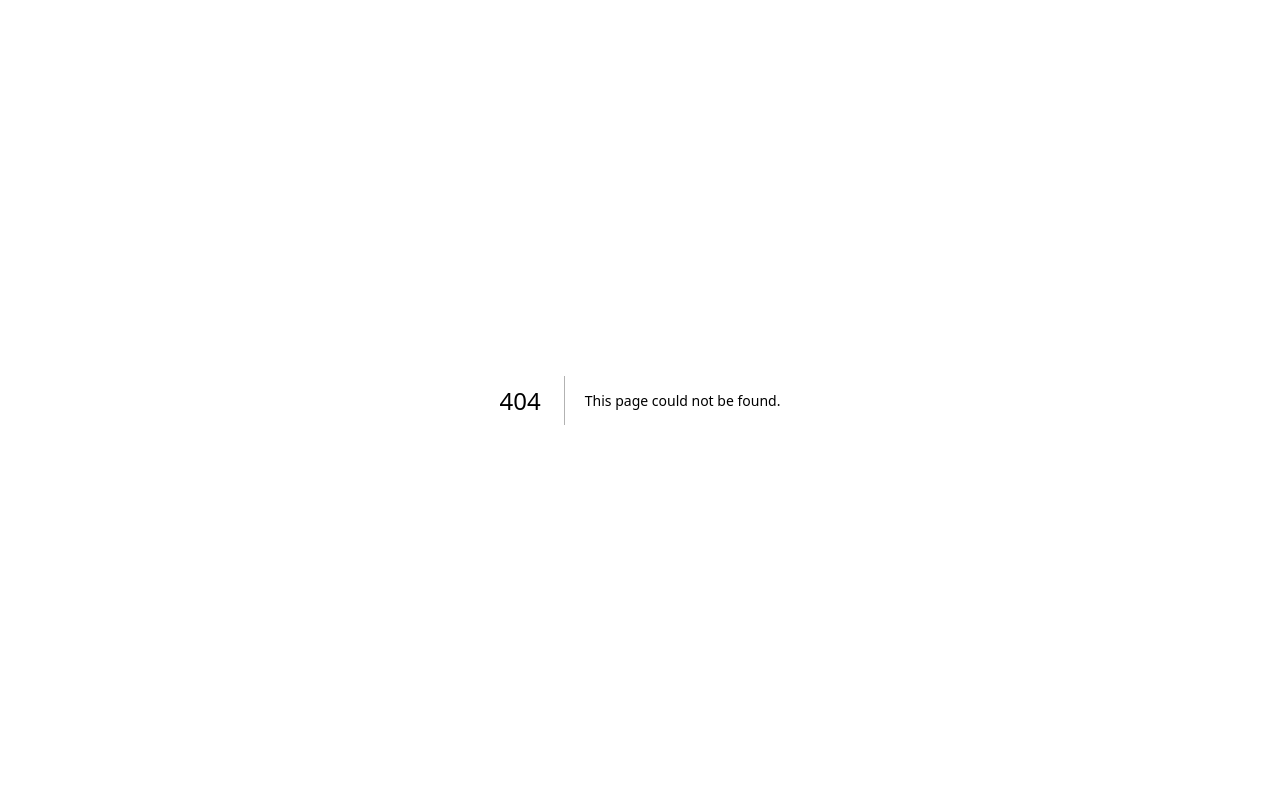
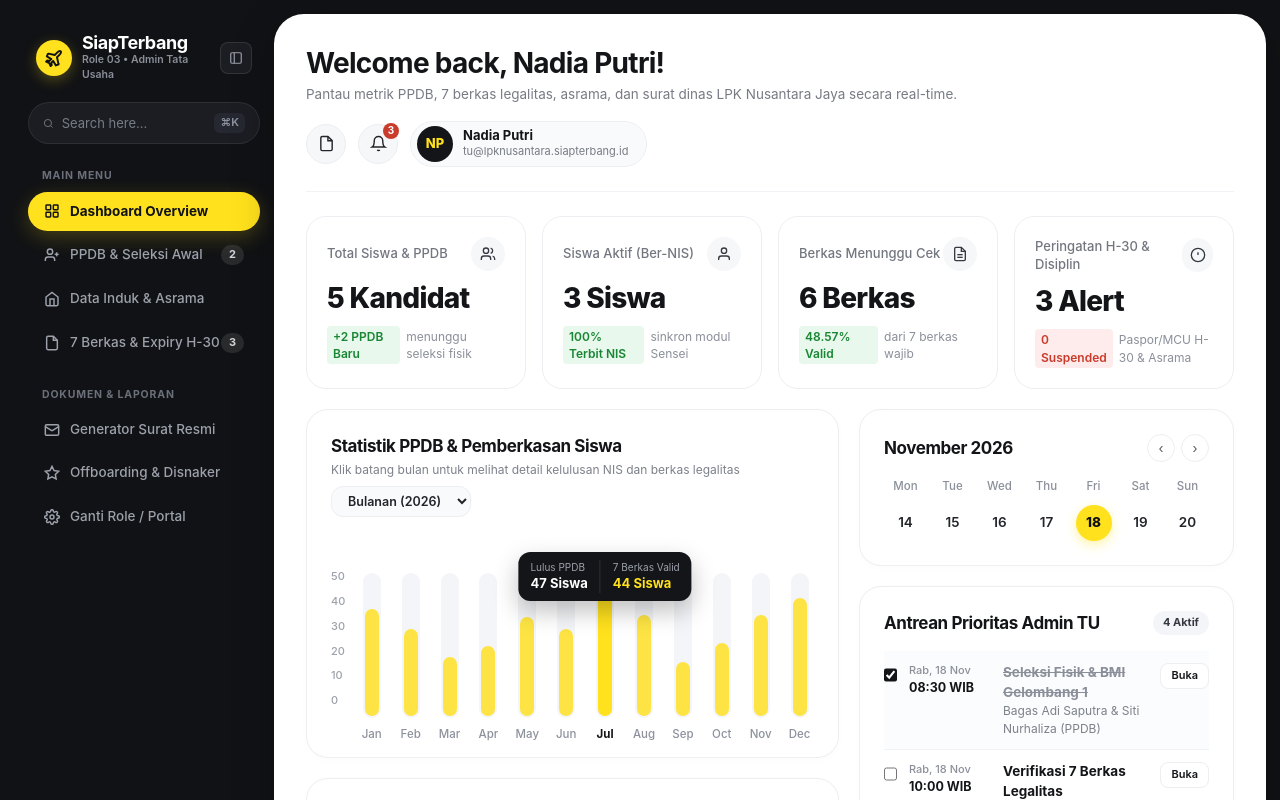
Before and after one commit to Muhfaizr21/SiapTerbang, a Next.js app in the folder frontend/: page /dashboard/tu/1 in a window 1280 px wide. Before the commit this address had no page. Shown: the top 800 px of the page. Built offline with nearby package versions, Linux system fonts and the light colour scheme.

Commit message:
fix(tu): sync active menu tab with Next.js dynamic subroutes and browser url

```diff
--- /dev/null
+++ b/frontend/src/app/dashboard/tu/[tab]/page.tsx
@@ -0,0 +1,54 @@
+import type { Metadata } from "next";
+import { AdminTuDashboardShell } from "@/components/tu/shell/AdminTuDashboardShell";
+import type { TuMenuTab } from "@/types/tu";
+
+function resolveTab(tabParam?: string): TuMenuTab {
+  if (!tabParam) return "overview";
+  const clean = tabParam.toLowerCase();
+  if (clean === "asrama" || clean === "data-induk" || clean === "datainduk") {
+    return "asrama";
+  }
+  if (clean === "ppdb") {
+    return "ppdb";
+  }
+  if (clean === "pemberkasan" || clean === "berkas" || clean === "dokumen") {
+    return "pemberkasan";
+  }
+  if (clean === "surat") {
+    return "surat";
+  }
+  if (clean === "offboarding" || clean === "disnaker") {
+    return "offboarding";
+  }
+  return "overview";
+}
+
+interface PageProps {
+  readonly params: Promise<{ tab: string }>;
+}
+
+export async function generateMetadata({
+  params,
+}: PageProps): Promise<Metadata> {
+  const { tab } = await params;
+  const resolved = resolveTab(tab);
+  const titles: Record<TuMenuTab, string> = {
+    overview: "Dashboard Overview Admin TU | SiapTerbang",
+    ppdb: "PPDB & Seleksi Fisik Siswa Baru | SiapTerbang",
+    asrama: "Data Induk Siswa & Asrama | SiapTerbang",
+    pemberkasan: "7 Berkas Legalitas & Expiry H-30 | SiapTerbang",
+    surat: "Generator Surat Resmi Berkop LPK | SiapTerbang",
+    offboarding: "Offboarding, Refund & Laporan Disnaker | SiapTerbang",
+  };
+
+  return {
+    title: titles[resolved],
+    description: "Ruang kerja Admin Tata Usaha (TU) LPK SiapTerbang.",
+  };
+}
+
+export default async function AdminTuTabPage({ params }: PageProps) {
+  const { tab } = await params;
+  const initialTab = resolveTab(tab);
+  return <AdminTuDashboardShell initialTab={initialTab} />;
+}
--- a/frontend/src/components/tu/shell/AdminTuDashboardShell.tsx
+++ b/frontend/src/components/tu/shell/AdminTuDashboardShell.tsx
@@ -1,6 +1,6 @@
 "use client";
 
-import { useMemo, useState } from "react";
+import { useEffect, useMemo, useState } from "react";
 import Link from "next/link";
 import { tuStyles as styles } from "@/components/tu/styles/tu-theme";
 import type {
@@ -40,9 +40,47 @@ import { TuPemberkasanFeature } from "@/components/tu/pemberkasan/TuPemberkasanF
 import { TuSuratFeature } from "@/components/tu/surat/TuSuratFeature";
 import { TuOffboardingFeature } from "@/components/tu/offboarding/TuOffboardingFeature";
 
-export function AdminTuDashboardShell() {
-  const [activeTab, setActiveTab] = useState<TuMenuTab>("overview");
+export function AdminTuDashboardShell({
+  initialTab = "overview",
+}: {
+  readonly initialTab?: TuMenuTab;
+} = {}) {
+  const [activeTab, setActiveTab] = useState<TuMenuTab>(initialTab);
   const [searchQuery, setSearchQuery] = useState<string>("");
+
+  useEffect(() => {
+    setActiveTab(initialTab);
+  }, [initialTab]);
+
+  useEffect(() => {
+    const handlePopState = () => {
+      const pathname = window.location.pathname;
+      const parts = pathname.split("/").filter(Boolean);
+      const last = parts[parts.length - 1];
+      if (
+        last === "asrama" ||
+        last === "ppdb" ||
+        last === "pemberkasan" ||
+        last === "surat" ||
+        last === "offboarding"
+      ) {
+        setActiveTab(last);
+      } else {
+        setActiveTab("overview");
+      }
+    };
+    window.addEventListener("popstate", handlePopState);
+    return () => window.removeEventListener("popstate", handlePopState);
+  }, []);
+
+  const handleNavigateTab = (tab: TuMenuTab) => {
+    setActiveTab(tab);
+    const targetUrl =
+      tab === "overview" ? "/dashboard/tu" : `/dashboard/tu/${tab}`;
+    if (typeof window !== "undefined") {
+      window.history.pushState(null, "", targetUrl);
+    }
+  };
   const [students, setStudents] =
     useState<readonly StudentRecord[]>(INITIAL_TU_STUDENTS);
   const [rooms, setRooms] =
@@ -392,7 +430,7 @@ export function AdminTuDashboardShell() {
             <button
               type="button"
               aria-label="Ringkas menu sidebar"
-              onClick={() => setActiveTab("overview")}
+              onClick={() => handleNavigateTab("overview")}
               className={styles.sidebarCollapseBtn}
             >
               <svg
@@ -440,7 +478,7 @@ export function AdminTuDashboardShell() {
           <nav className={styles.sidebarNavList} aria-label="Menu Utama Admin TU">
             <button
               type="button"
-              onClick={() => setActiveTab("overview")}
+              onClick={() => handleNavigateTab("overview")}
               className={
                 activeTab === "overview"
                   ? styles.sidebarMenuItemActive
@@ -468,7 +506,7 @@ export function AdminTuDashboardShell() {
 
             <button
               type="button"
-              onClick={() => setActiveTab("ppdb")}
+              onClick={() => handleNavigateTab("ppdb")}
               className={
                 activeTab === "ppdb"
                   ? styles.sidebarMenuItemActive
@@ -505,7 +543,7 @@ export function AdminTuDashboardShell() {
 
             <button
               type="button"
-              onClick={() => setActiveTab("asrama")}
+              onClick={() => handleNavigateTab("asrama")}
               className={
                 activeTab === "asrama"
                   ? styles.sidebarMenuItemActive
@@ -531,7 +569,7 @@ export function AdminTuDashboardShell() {
 
             <button
               type="button"
-              onClick={() => setActiveTab("pemberkasan")}
+              onClick={() => handleNavigateTab("pemberkasan")}
               className={
                 activeTab === "pemberkasan"
                   ? styles.sidebarMenuItemActive
@@ -570,7 +608,7 @@ export function AdminTuDashboardShell() {
           <nav className={styles.sidebarNavList} aria-label="Menu Dokumen & Laporan">
             <button
               type="button"
-              onClick={() => setActiveTab("surat")}
+              onClick={() => handleNavigateTab("surat")}
               className={
                 activeTab === "surat"
                   ? styles.sidebarMenuItemActive
@@ -596,7 +634,7 @@ export function AdminTuDashboardShell() {
 
             <button
               type="button"
-              onClick={() => setActiveTab("offboarding")}
+              onClick={() => handleNavigateTab("offboarding")}
               className={
                 activeTab === "offboarding"
                   ? styles.sidebarMenuItemActive
@@ -656,7 +694,7 @@ export function AdminTuDashboardShell() {
             <button
               type="button"
               aria-label="Buka peringatan dokumen H-30"
-              onClick={() => setActiveTab("pemberkasan")}
+              onClick={() => handleNavigateTab("pemberkasan")}
               className={styles.sidebarYellowArrowBtn}
             >
               →
@@ -689,7 +727,7 @@ export function AdminTuDashboardShell() {
             <button
               type="button"
               aria-label="Generator Surat Resmi"
-              onClick={() => setActiveTab("surat")}
+              onClick={() => handleNavigateTab("surat")}
               className={styles.headerCircleBtn}
               title="Generator Surat Resmi"
             >
@@ -787,7 +825,7 @@ export function AdminTuDashboardShell() {
             monthlyStats={MONTHLY_INTAKE_STATS}
             scheduleTasks={scheduleTasks}
             onToggleTask={handleToggleTask}
-            onNavigateTab={setActiveTab}
+            onNavigateTab={handleNavigateTab}
           />
         )}
 
```
